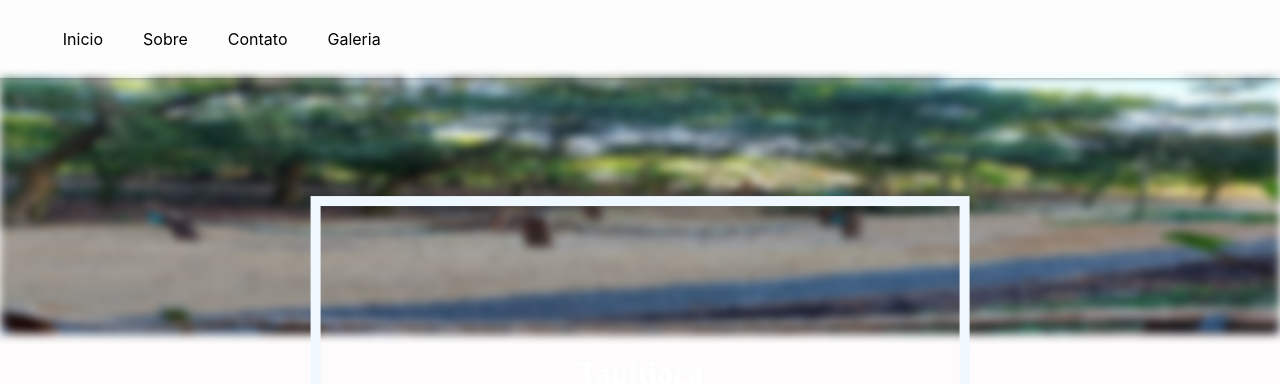
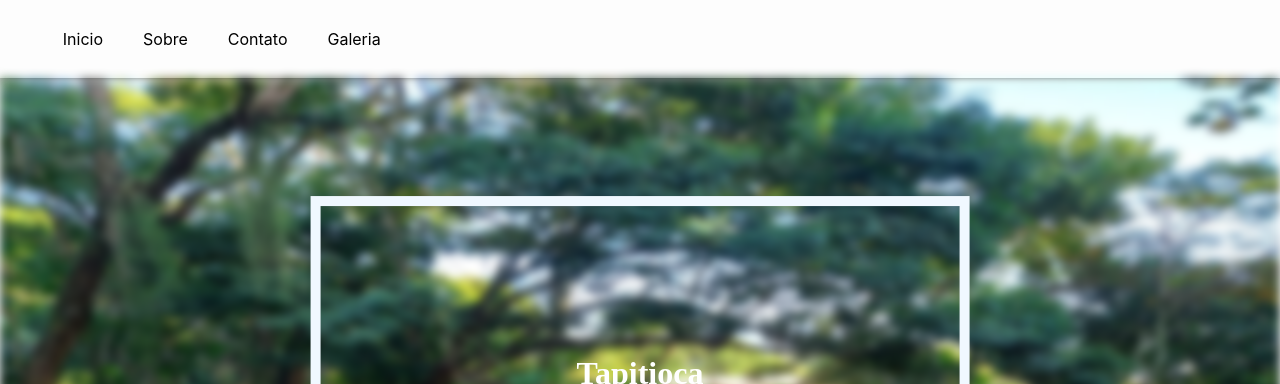
Before and after one commit to GuilhermeTauil/Tapitioca, a Next.js app: page / in a window 1280 px wide. Shown: the top 384 px of the page. Built offline with nearby package versions, Linux system fonts and the light colour scheme; a web font is replaced by a local one.

Commit message:
End This world

```diff
--- a/pages/index.js
+++ b/pages/index.js
@@ -23,8 +23,9 @@ export default function Home() {
         <div className={styles.div1} id="section1">
           <Image
             src="/tapitioca_fogueira.jpg"
-            alt="Picture of the author"
-            layout="fill"
+            layout="responsive"
+            width={700}
+            height={475}
           />
         </div>
         <div className={styles.hero_text}>
--- a/styles/Home.module.css
+++ b/styles/Home.module.css
@@ -1,8 +1,5 @@
 @import url("https://fonts.googleapis.com/css2?family=Edu+VIC+WA+NT+Beginner&family=Noto+Sans+JP:wght@100&display=swap");
 .div1 {
-  width: 100%;
-  height: 100%;
-  padding: 10%;
   display: block;
   filter: blur(5px);
 }
@@ -44,9 +41,6 @@
 }
 
 @media screen and (max-width: 600px) {
-  .div1 {
-    padding: 50%;
-  }
   .hero_text {
     top: 24%;
   }
```
